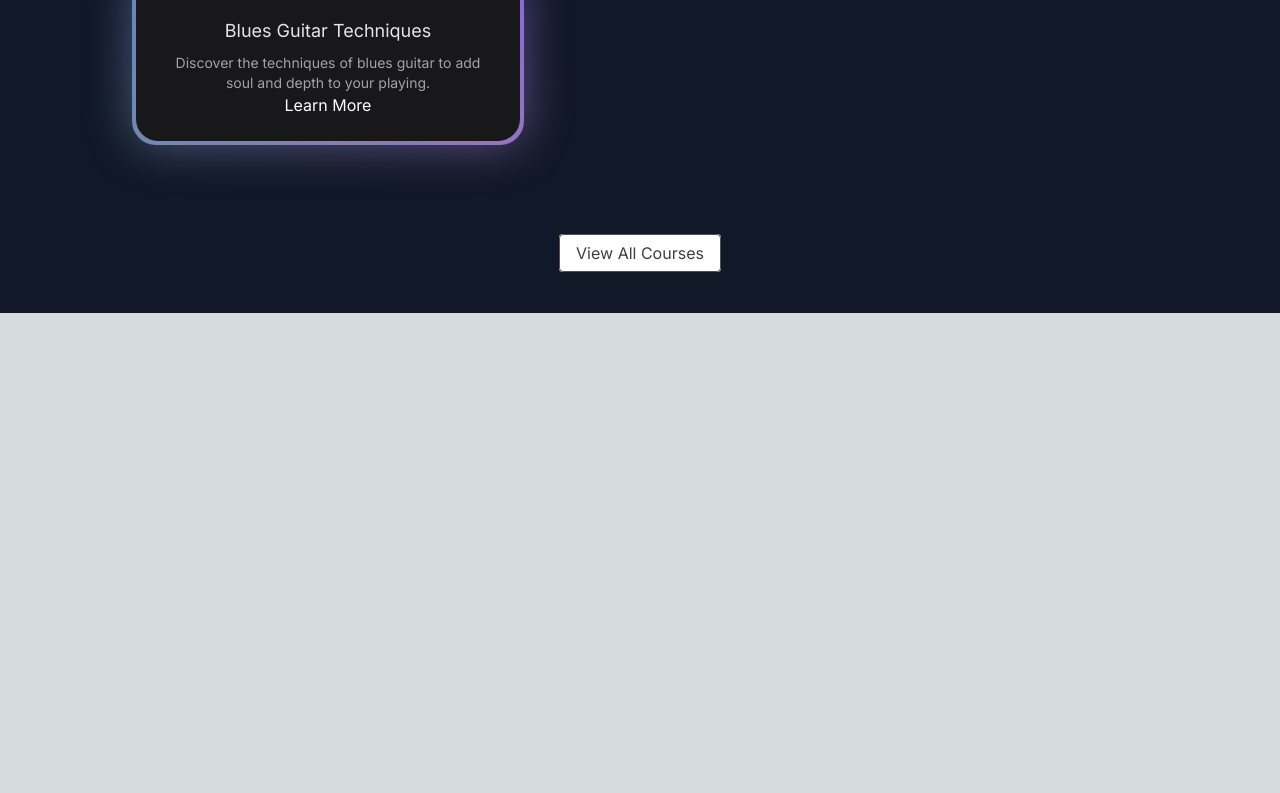
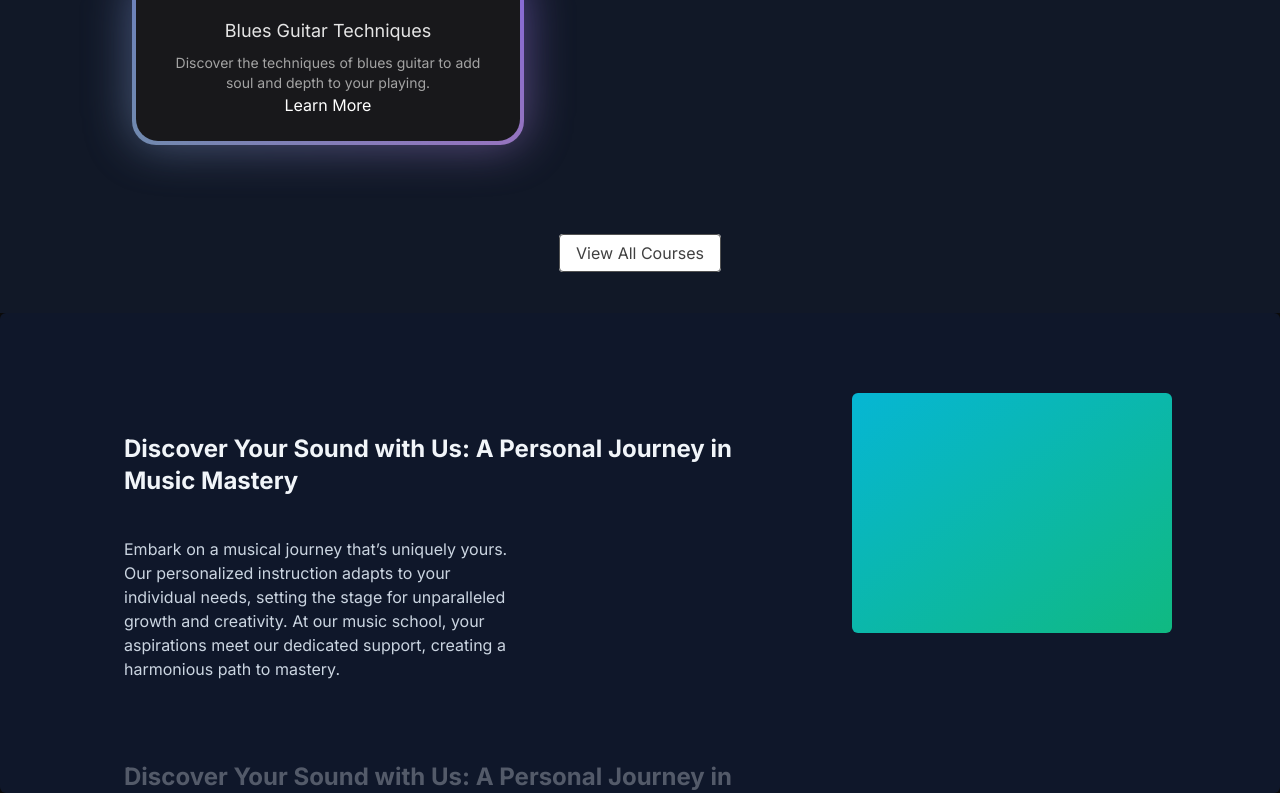
Before and after one commit to sumitprajapati1/MelodyMastersAcademy, a Next.js app in the folder melodymasters/: page / in a window 1280 px wide. Shown: the part 1267-2060 px from the top of the page. Before the commit the page ends 1580 px from the top, so only its background shows below. Built offline with nearby package versions, Linux system fonts and the light colour scheme.

Commit message:
Adding "WhyChooseUs" column

```diff
--- a/melodymasters/src/app/page.tsx
+++ b/melodymasters/src/app/page.tsx
@@ -1,11 +1,15 @@
 "use client";
 import FeaturedCourses from "@/components/FeaturedCourses";
 import HeroSection from "@/components/HeroSection";
+import WhyChooseUs from "@/components/WhyChooseUs";
+
+
 export default function Home() {
   return (
    <main className="min-h-screen bg-black/[0.96] antialiased bg-grid-white/[0.02]">s
       <HeroSection/>
       <FeaturedCourses/>
+     <WhyChooseUs/>
    </main>
   );
 }
--- /dev/null
+++ b/melodymasters/src/components/WhyChooseUs.tsx
@@ -0,0 +1,47 @@
+
+"use client";
+import React from "react";
+import { StickyScroll } from "./ui/sticky-scroll-reveal";
+
+const musicSchoolContent = [
+    {
+      title: 'Discover Your Sound with Us: A Personal Journey in Music Mastery',
+      description:
+        'Embark on a musical journey that’s uniquely yours. Our personalized instruction adapts to your individual needs, setting the stage for unparalleled growth and creativity. At our music school, your aspirations meet our dedicated support, creating a harmonious path to mastery.',
+    },
+    {
+      title: 'Discover Your Sound with Us: A Personal Journey in Music Mastery',
+      description:
+        'Embark on a musical journey that’s uniquely yours. Our personalized instruction adapts to your individual needs, setting the stage for unparalleled growth and creativity. At our music school, your aspirations meet our dedicated support, creating a harmonious path to mastery.',
+    },
+    {
+      title: 'Discover Your Sound with Us: A Personal Journey in Music Mastery',
+      description:
+        'Embark on a musical journey that’s uniquely yours. Our personalized instruction adapts to your individual needs, setting the stage for unparalleled growth and creativity. At our music school, your aspirations meet our dedicated support, creating a harmonious path to mastery.',
+    },
+    {
+      title: 'Live Feedback & Engagement',
+      description:
+        'Immerse yourself in an interactive learning experience where feedback is immediate, just like real-time changes in a collaborative project. This approach enhances your understanding and mastery of music concepts and performance techniques.',
+    },
+    {
+      title: 'Cutting-Edge Curriculum',
+      description:
+        'Our curriculum is continuously updated to include the latest music education trends and technologies, ensuring you’re always learning with the most current and effective methods. Say goodbye to outdated materials and welcome an education that evolves with the industry.',
+    },
+    {
+      title: 'Limitless Learning Opportunities',
+      description:
+        'With our expansive resource library and dynamic course offerings, you’ll never find yourself without something new to explore. Our platform provides continuous opportunities for growth, ensuring your musical skills are always advancing.',
+    },
+  ];
+
+function WhyChooseUs() {
+  return (
+    <div>
+        <StickyScroll content={musicSchoolContent} />
+    </div>
+  )
+}
+
+export default WhyChooseUs
--- /dev/null
+++ b/melodymasters/src/components/ui/sticky-scroll-reveal.tsx
@@ -0,0 +1,112 @@
+"use client";
+import React, { useEffect, useRef, useState } from "react";
+import { useMotionValueEvent, useScroll } from "framer-motion";
+import { motion } from "framer-motion";
+import { cn } from "@/utils/cn";
+
+export const StickyScroll = ({
+  content,
+  contentClassName,
+}: {
+  content: {
+    title: string;
+    description: string;
+    content?: React.ReactNode | any;
+  }[];
+  contentClassName?: string;
+}) => {
+  const [activeCard, setActiveCard] = React.useState(0);
+  const ref = useRef<any>(null);
+  const { scrollYProgress } = useScroll({
+    // uncomment line 22 and comment line 23 if you DONT want the overflow container and want to have it change on the entire page scroll
+    // target: ref
+    container: ref,
+    offset: ["start start", "end start"],
+  });
+  const cardLength = content.length;
+
+  useMotionValueEvent(scrollYProgress, "change", (latest) => {
+    const cardsBreakpoints = content.map((_, index) => index / cardLength);
+    const closestBreakpointIndex = cardsBreakpoints.reduce(
+      (acc, breakpoint, index) => {
+        const distance = Math.abs(latest - breakpoint);
+        if (distance < Math.abs(latest - cardsBreakpoints[acc])) {
+          return index;
+        }
+        return acc;
+      },
+      0
+    );
+    setActiveCard(closestBreakpointIndex);
+  });
+
+  const backgroundColors = [
+    "var(--slate-900)",
+    "var(--black)",
+    "var(--neutral-900)",
+  ];
+  const linearGradients = [
+    "linear-gradient(to bottom right, var(--cyan-500), var(--emerald-500))",
+    "linear-gradient(to bottom right, var(--pink-500), var(--indigo-500))",
+    "linear-gradient(to bottom right, var(--orange-500), var(--yellow-500))",
+  ];
+
+  const [backgroundGradient, setBackgroundGradient] = useState(
+    linearGradients[0]
+  );
+
+  useEffect(() => {
+    setBackgroundGradient(linearGradients[activeCard % linearGradients.length]);
+  }, [activeCard]);
+
+  return (
+    <motion.div
+      animate={{
+        backgroundColor: backgroundColors[activeCard % backgroundColors.length],
+      }}
+      className="h-[30rem] overflow-y-auto flex justify-center relative space-x-10 rounded-md p-10"
+      ref={ref}
+    >
+      <div className="div relative flex items-start px-4">
+        <div className="max-w-2xl">
+          {content.map((item, index) => (
+            <div key={item.title + index} className="my-20">
+              <motion.h2
+                initial={{
+                  opacity: 0,
+                }}
+                animate={{
+                  opacity: activeCard === index ? 1 : 0.3,
+                }}
+                className="text-2xl font-bold text-slate-100"
+              >
+                {item.title}
+              </motion.h2>
+              <motion.p
+                initial={{
+                  opacity: 0,
+                }}
+                animate={{
+                  opacity: activeCard === index ? 1 : 0.3,
+                }}
+                className="text-kg text-slate-300 max-w-sm mt-10"
+              >
+                {item.description}
+              </motion.p>
+            </div>
+          ))}
+          <div className="h-40" />
+        </div>
+      </div>
+      <div
+        style={{ background: backgroundGradient }}
+        className={cn(
+          "hidden lg:block h-60 w-80 rounded-md bg-white sticky top-10 overflow-hidden",
+          contentClassName
+        )}
+      >
+        {content[activeCard].content ?? null}
+      </div>
+    </motion.div>
+  );
+};
--- a/melodymasters/tailwind.config.ts
+++ b/melodymasters/tailwind.config.ts
@@ -5,13 +5,13 @@
 } = require("tailwindcss/lib/util/flattenColorPalette");
 
 function addVariablesForColors({ addBase, theme }: any) {
-  const allColors = flattenColorPalette(theme('colors'));
-  const newVars = Object.fromEntries(
-    Object.entries(allColors).map(([key, value]) => [`--${key}`, value])
+  let allColors = flattenColorPalette(theme("colors"));
+  let newVars = Object.fromEntries(
+    Object.entries(allColors).map(([key, val]) => [`--${key}`, val])
   );
 
   addBase({
-    ':root': newVars,
+    ":root": newVars,
   });
 }
 
```
